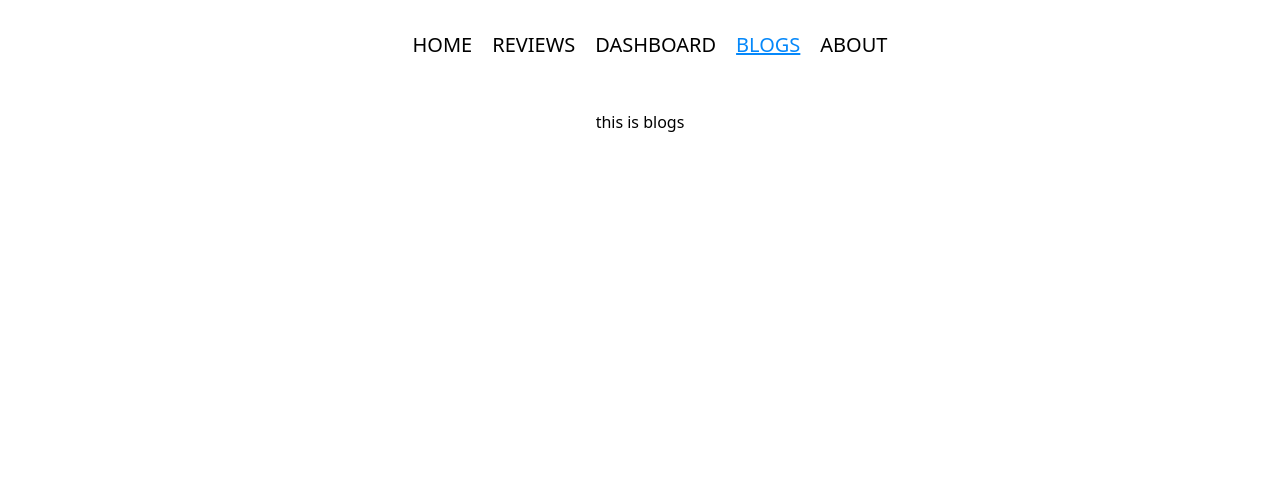
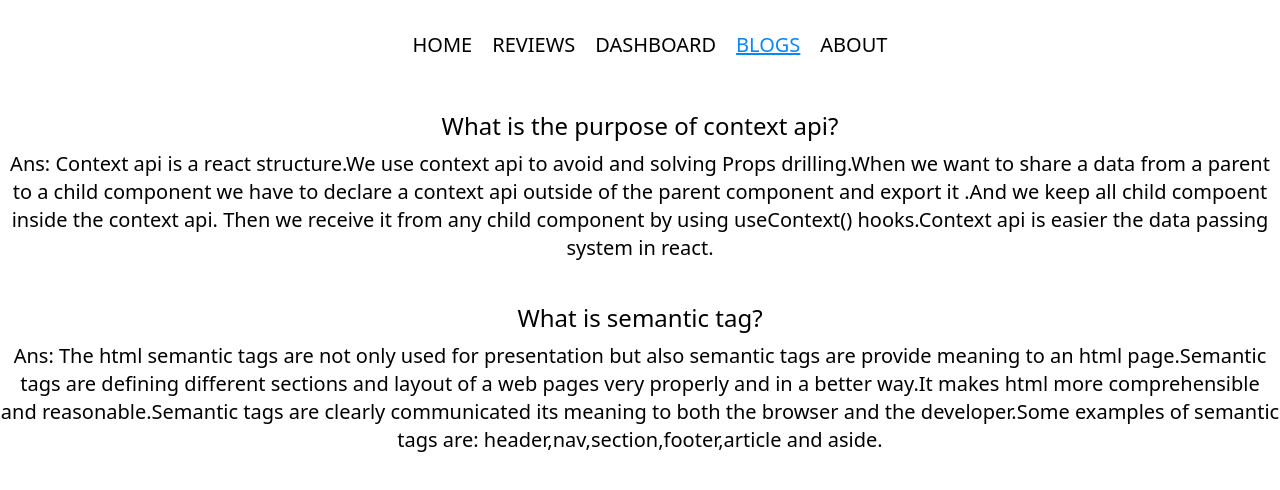
Before and after one commit to md-atiqurrahman/product-analysis-website, a React (Create React App) app: page /blogs in a window 1280 px wide. Shown: the top 490 px of the page. Built offline with nearby package versions, Linux system fonts and the light colour scheme.

Commit message:
add answer

```diff
--- a/src/components/About/About.js
+++ b/src/components/About/About.js
@@ -3,7 +3,7 @@ import React from 'react';
 const About = () => {
     return (
         <div>
-            <h2>Wanna know about us</h2>
+            <h2 className='text-3xl font-mono font-bold....'>Wanna know about us</h2>
         </div>
     );
 };
--- a/src/components/Blogs/Blogs.js
+++ b/src/components/Blogs/Blogs.js
@@ -3,7 +3,10 @@ import React from 'react';
 const Blogs = () => {
     return (
         <div>
-            <h2>this is blogs</h2>
+            <h2 className='text-2xl'>What is the purpose of context api?</h2>
+            <p className='text-xl mt-2'>Ans: Context api is a react structure.We use context api to avoid and solving Props drilling.When we want to share a data from a parent to a child component we have to declare a context api outside of  the parent component and export it .And we keep all child compoent inside the context api. Then we receive it from any child component by using useContext() hooks.Context api is easier the data passing system in react.</p>
+            <h2 className='text-2xl mt-10'>What is semantic tag?</h2>
+            <p className='text-xl mt-2'>Ans: The html semantic tags are not only used for presentation but also semantic tags are provide meaning to an html page.Semantic tags are  defining different sections and layout of a web pages very properly and in a better way.It makes html more comprehensible and reasonable.Semantic tags are clearly communicated its meaning to both  the browser and the developer.Some examples of semantic tags are: header,nav,section,footer,article and aside.  </p>
         </div>
     );
 };
--- a/src/components/NotFound/NotFound.js
+++ b/src/components/NotFound/NotFound.js
@@ -3,8 +3,8 @@ import React from 'react';
 const NotFound = () => {
     return (
         <div>
-            <h2>This web page is not found</h2>
-            <h4>404</h4>
+            <h2 className='text-5xl font-mono font-bold'>This web page is not found</h2>
+            <h4 className='text-3xl mt-14'>404</h4>
         </div>
     );
 };
```
